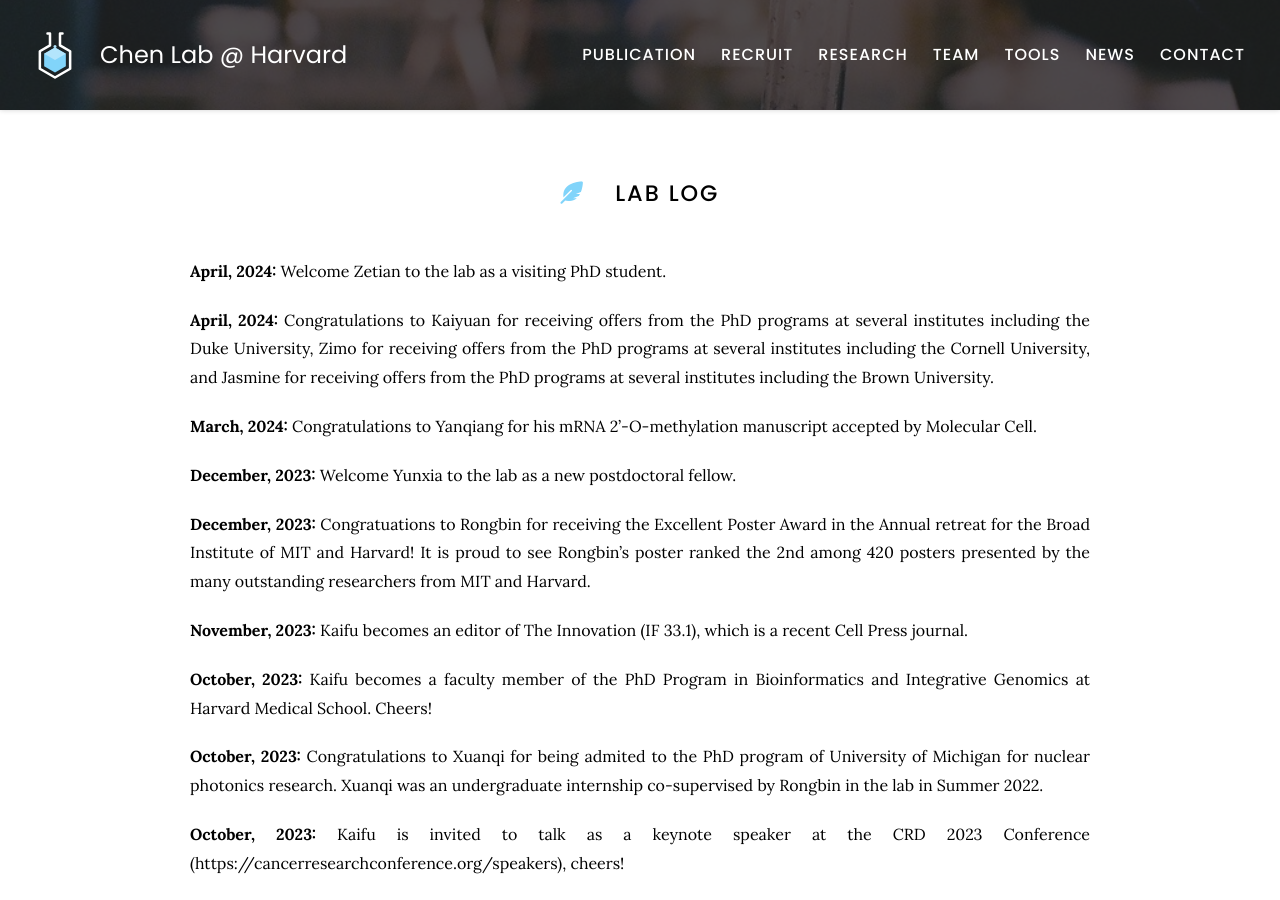
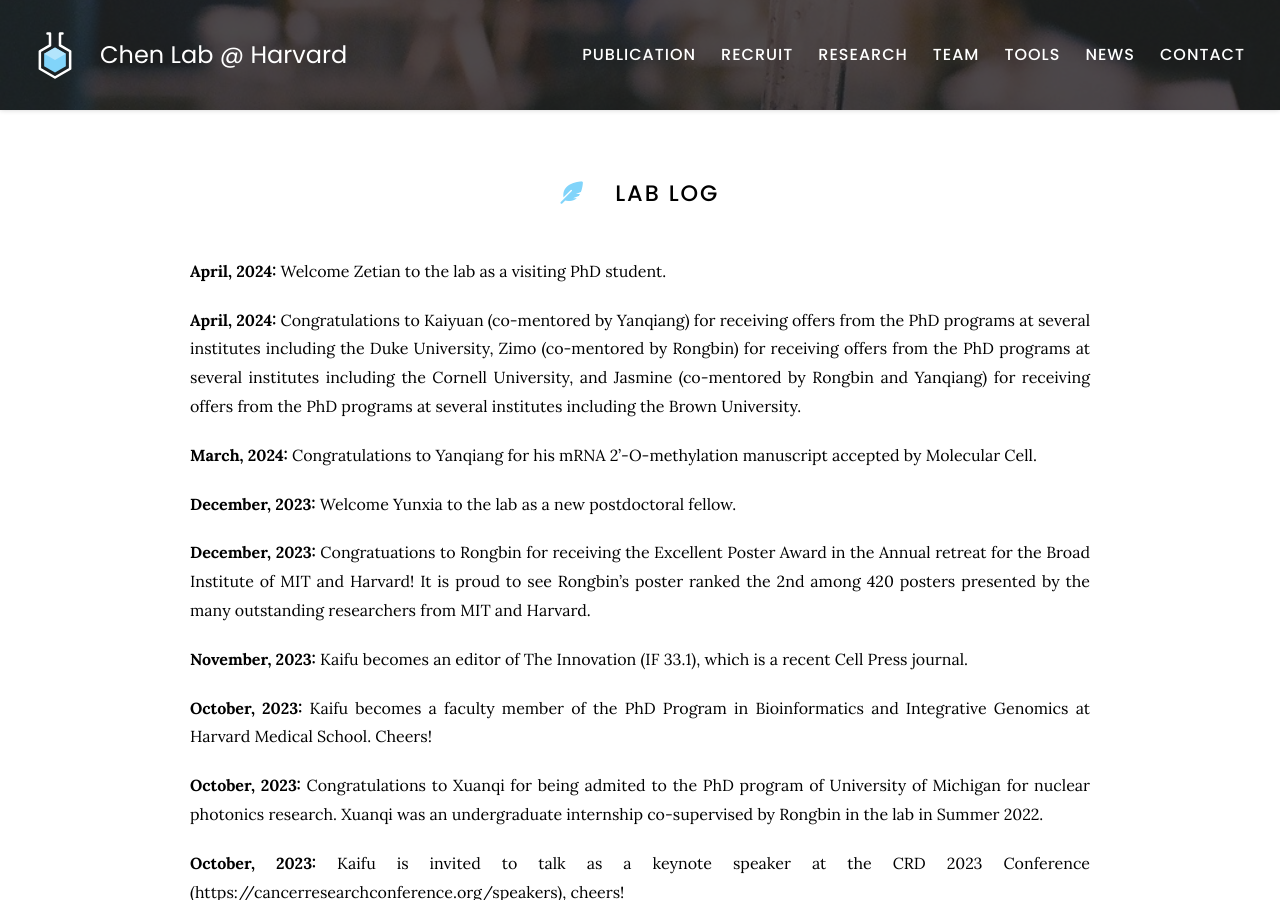
Before and after one commit to kaifuchenlab/kaifuchenlab.github.io, a Jekyll site: the page built from 7.news/index.md, in a window 1280 px wide and 900 px high. Built offline with Jekyll 4.4.1, drawn with Linux system fonts in a browser that asks for light colours.

Commit message:
Update index.md

```diff
--- a/7.news/index.md
+++ b/7.news/index.md
@@ -11,7 +11,7 @@ nav:
 Welcome Zetian to the lab as a visiting PhD student.
 
 **April, 2024:**
-Congratulations to Kaiyuan for receiving offers from the PhD programs at several institutes including the Duke University, Zimo for receiving offers from the PhD programs at several institutes including the Cornell University, and Jasmine for receiving offers from the PhD programs at several institutes including the Brown University.
+Congratulations to Kaiyuan (co-mentored by Yanqiang) for receiving offers from the PhD programs at several institutes including the Duke University, Zimo (co-mentored by Rongbin) for receiving offers from the PhD programs at several institutes including the Cornell University, and Jasmine (co-mentored by Rongbin and Yanqiang) for receiving offers from the PhD programs at several institutes including the Brown University.
 
 **March, 2024:**
 Congratulations to Yanqiang for his mRNA 2'-O-methylation manuscript accepted by Molecular Cell.
```
